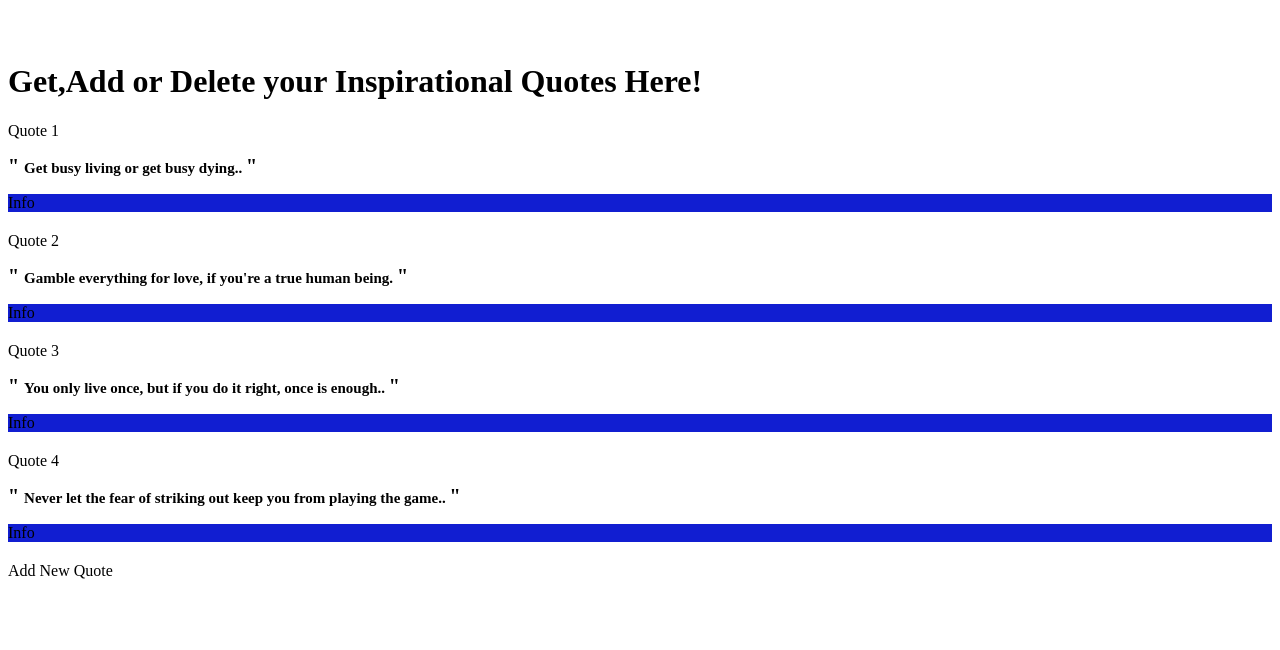
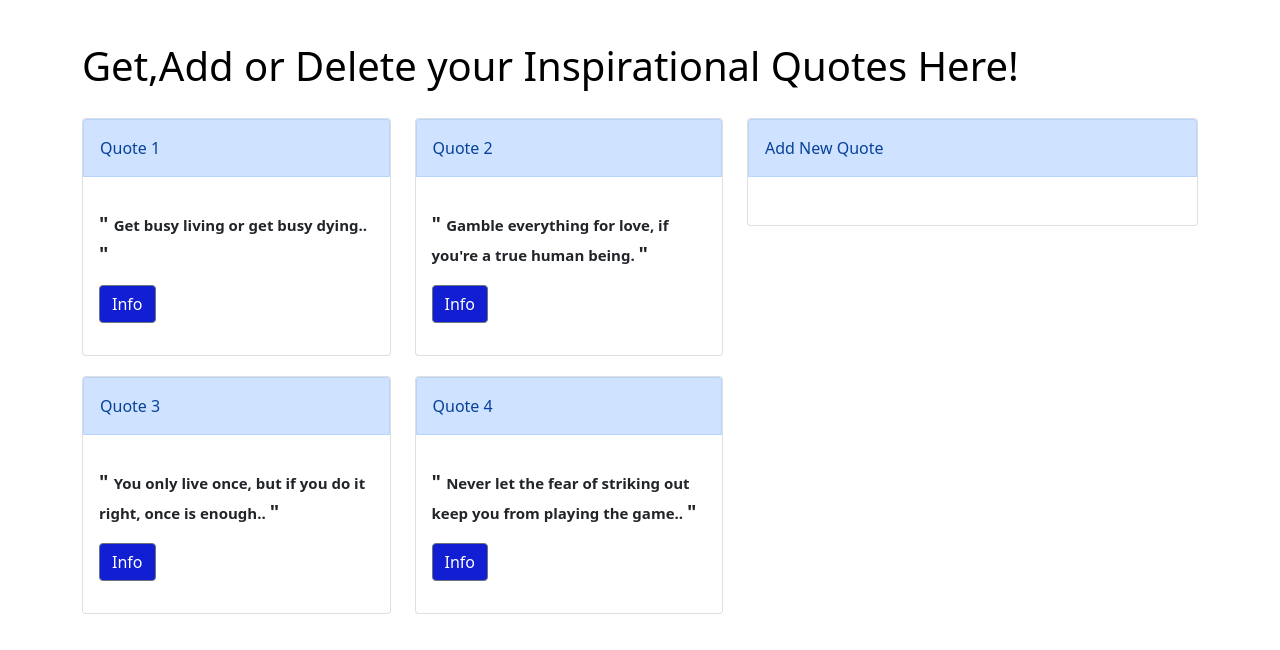
Before and after one commit to Roney-juma/Quotes_angular, an Angular app: page / in a window 1280 px wide. Shown: the top 650 px of the page. Built offline with nearby package versions, Linux system fonts and the light colour scheme.

Commit message:
applied bootstrap to my app

```diff
--- a/package.json
+++ b/package.json
@@ -19,6 +19,8 @@
     "@angular/platform-browser": "~11.2.13",
     "@angular/platform-browser-dynamic": "~11.2.13",
     "@angular/router": "~11.2.13",
+    "bootstrap": "^5.0.1",
+    "popper": "^1.0.1",
     "rxjs": "~6.6.0",
     "tslib": "^2.0.0",
     "zone.js": "~0.11.3"
--- a/src/styles.css
+++ b/src/styles.css
@@ -1 +1 @@
-/* You can add global styles to this file, and also import other style files */
+@import "~bootstrap/dist/css/bootstrap.css"
```
Also changed, not shown: 1 other file (tests, documents, lock files or other folders).
